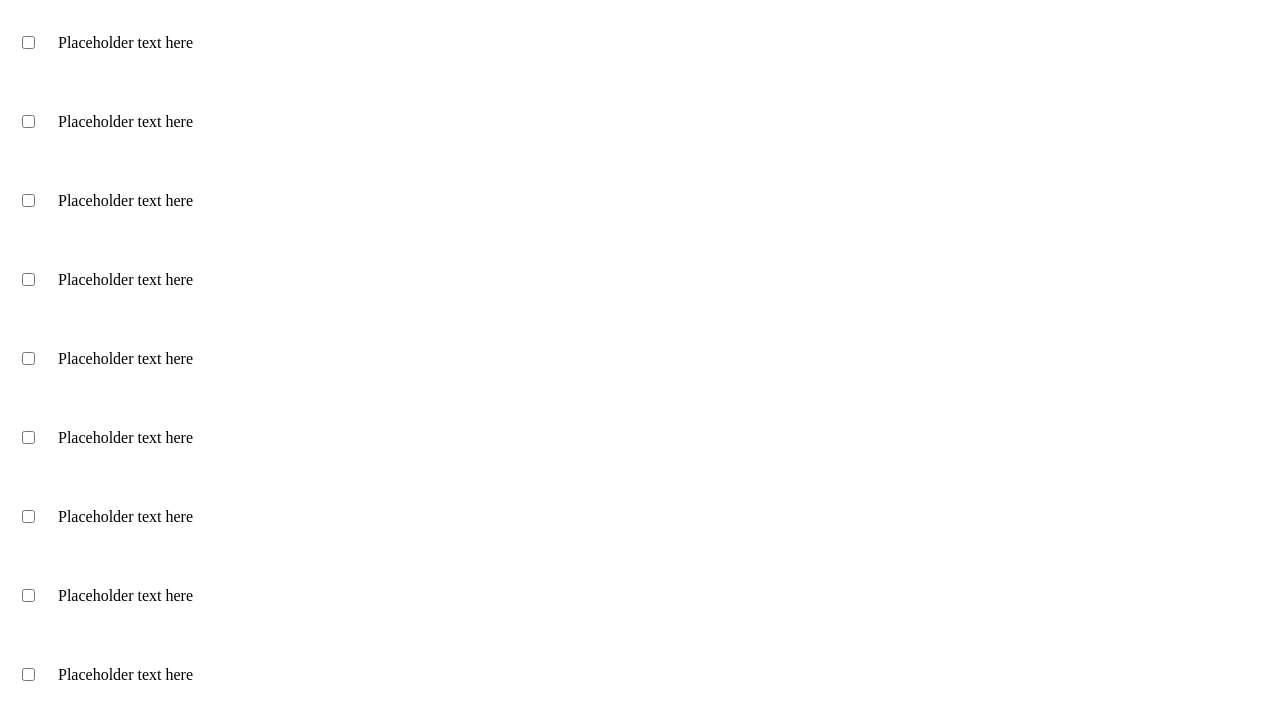
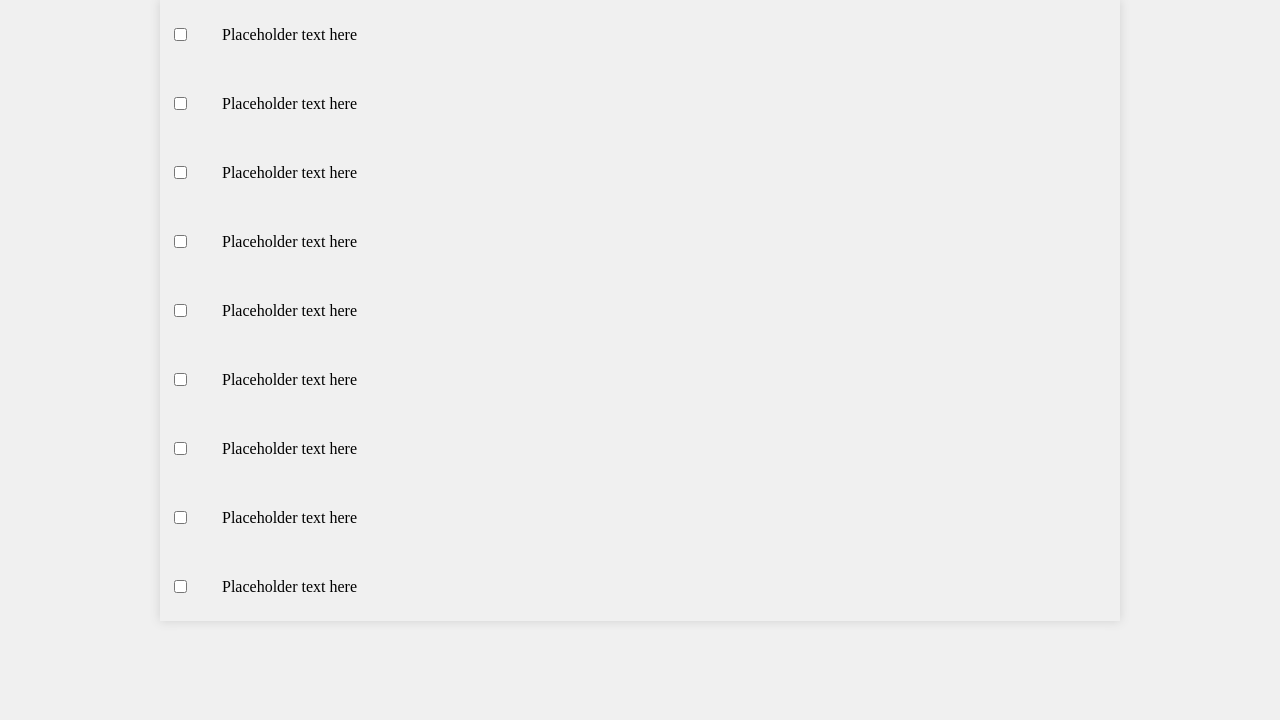
Before and after one commit to reedlex98/react-todo-app, a React app: page / in a window 1280 px wide. Shown: the top 720 px of the page. Built offline with nearby package versions, Linux system fonts and the light colour scheme.

Commit message:
phase 2 update #2

```diff
--- a/app/index.css
+++ b/app/index.css
@@ -1,22 +1,28 @@
-
+body{
+    padding: 0;
+    margin: 0;
+    background-color: #f0f0f0
+}
 .todo{
     display:flex;
-    flex-direction: column-reverse
+    flex-direction: column-reverse;
+    width: 75vw;
+    margin: 0 auto;
+    box-shadow: 0 0 10px 0 #d0d0d0
 }
 .todo .todo-item{
     display: flex;
     flex-direction: row;
     align-items: center;
     justify-content: space-between;
-    margin-bottom: 10px;
     padding: 25px 10px;
-    transition: background-color 2500ms cubic-bezier(0.075, 0.82, 0.165, 1)
+    transition: background-color 2000ms cubic-bezier(0.075, 0.82, 0.165, 1)
 }
 .todo .todo-item:hover{
     background-color: #d0d0d0;
     border-bottom: 1px solid black
 }
 .todo .todo-item label{
-    margin-left: 20px;
+    margin-left: 2.5vw;
     margin-right: auto
 }
--- a/app/index.html
+++ b/app/index.html
@@ -5,7 +5,6 @@
     <meta name="viewport" content="width=device-width, initial-scale=1.0">
     <meta http-equiv="X-UA-Compatible" content="ie=edge">
     <title>React Basics</title>
-    <link rel="stylesheet" href="style.css">
 </head>
 <body>
     <div id="root"></div>
```
